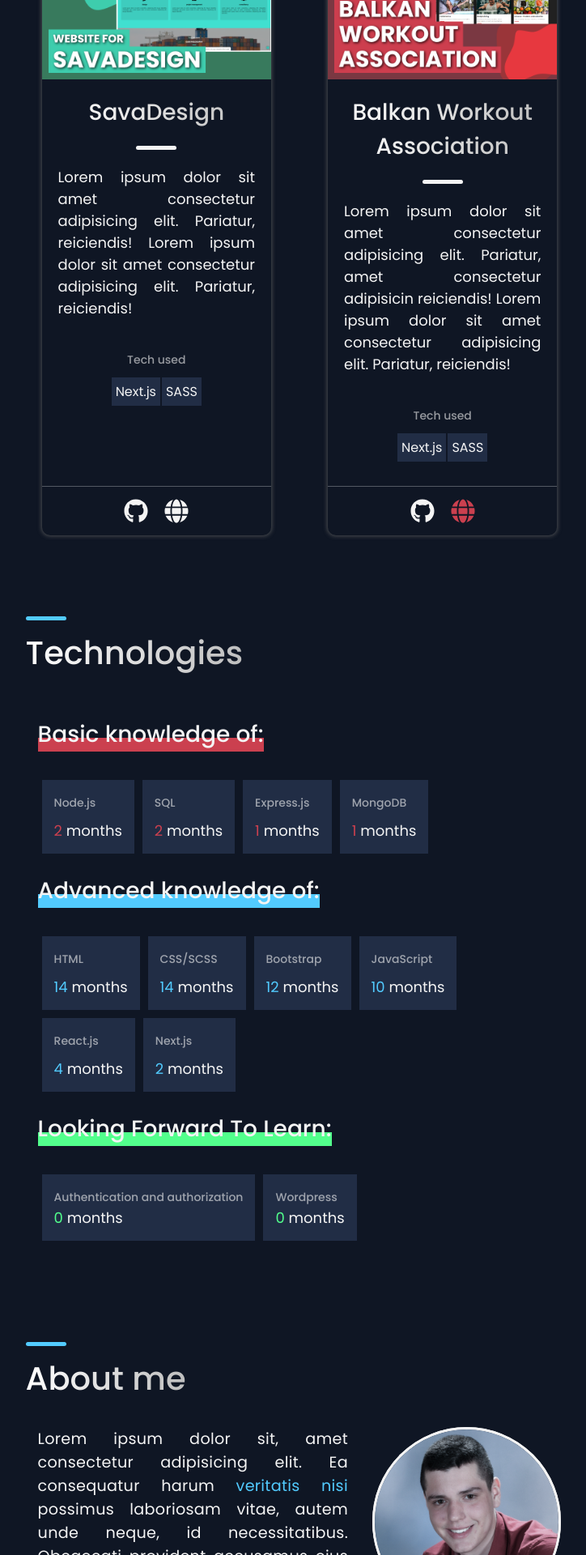
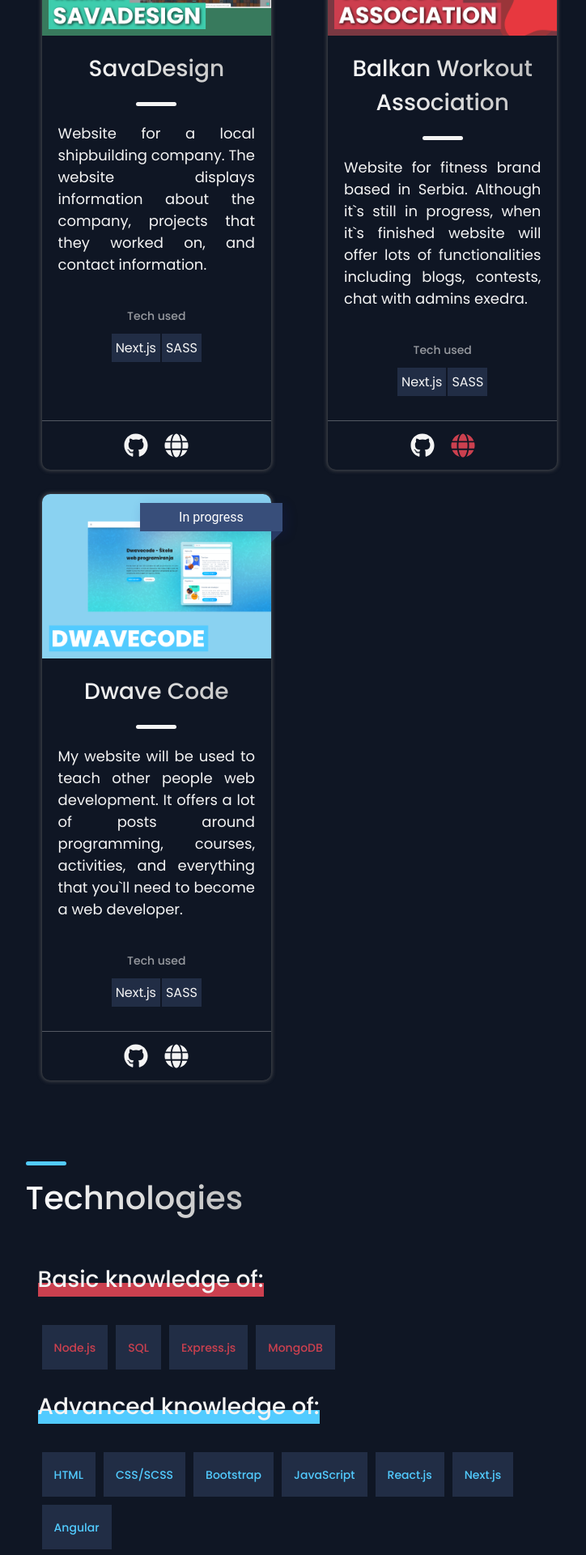
Before and after one commit to DusanDjordjic/My-Portfoilo, a Next.js app in the folder my-portfolio/: page / in a window 1280 px wide. Shown: the part 880-2800 px from the top of the page at 81% size, without its empty margins (270-994 px from the left). Built offline with nearby package versions, Linux system fonts and the light colour scheme.

Commit message:
Data update

```diff
--- a/my-portfolio/components/About/AboutContainer.js
+++ b/my-portfolio/components/About/AboutContainer.js
@@ -10,23 +10,15 @@ const AboutContainer = () => {
     <div className={classes.aboutContainer}>
       <article className={classes.textArticle}>
         <p className={classes.firstText}>
-          Lorem ipsum dolor sit, amet consectetur adipisicing elit. Ea
-          consequatur harum <span> veritatis nisi</span> possimus laboriosam
-          vitae, autem unde neque, id necessitatibus. Obcaecati provident
-          accusamus eius eaque omnis quae vel exercitationem pariatur.{" "}
-          <span>Nam doloremque</span> necessitatibus tenetur, earum rerum
-          pariatur dolorum accusantium?
-        </p>
-        <p className={classes.quote}>
-          Lorem ipsum dolor sit, amet consectetur adipisicing elit. Ea
-          consequatur harum veritatis nisi possimus laboriosam vitae.
+          My name is Dušan Đorđić, I am from Serbia, Sremska Mitrovica to be
+          exact. My passion is <span>programming, especially for the web.</span>{" "}
+          Looking forward to making some amazing web applications for a wide
+          range of clients. If you haven`t seen my projects, go take a look.
         </p>
         <p>
-          Lorem ipsum dolor sit, amet consectetur adipisicing elit. Ea
-          consequatur harum veritatis nisi possimus laboriosam vitae, autem unde
-          neque, id necessitatibus. Obcaecati provident accusamus eius eaque
-          omnis quae vel exercitationem pariatur. Nam doloremque necessitatibus
-          tenetur, earum rerum pariatur dolorum accusantium?
+          My dream is to meet people with the same passion as mine, to work with
+          them, and to make the world a better place. If you are like me, please
+          contact me and let us make some apps that will help other people.
         </p>
       </article>
       <article className={classes.sidebar}>
@@ -34,21 +26,15 @@ const AboutContainer = () => {
         <p>dukidjordjic@gmail.com</p>
         <ul>
           <li>
-            <Link href="/">
+            <Link href="https://www.linkedin.com/in/du%C5%A1an-%C4%91or%C4%91i%C4%87-689110205/">
               <a>
                 <FiLinkedin />
               </a>
             </Link>
           </li>
+
           <li>
-            <Link href="/">
-              <a>
-                <FiTwitter />
-              </a>
-            </Link>
-          </li>
-          <li>
-            <Link href="/">
+            <Link href="https://www.instagram.com/dusan_spl/">
               <a>
                 <SiInstagram />
               </a>
--- a/my-portfolio/components/About/AboutContainer.module.scss
+++ b/my-portfolio/components/About/AboutContainer.module.scss
@@ -48,15 +48,10 @@
     }
   }
   .textArticle {
-    p {
-      font-size: 0.95rem;
-    }
-
     span {
       color: $--clr-light-blue;
     }
     .firstText {
-      font-size: 1.2rem;
       letter-spacing: 0.3px;
     }
     .quote {
--- a/my-portfolio/components/Layout/Navigation/Navigation.js
+++ b/my-portfolio/components/Layout/Navigation/Navigation.js
@@ -19,12 +19,6 @@ const Navigation = () => {
         </li>
         <li>
           <Link href="/#about">About</Link>
-        </li>
-        <li>
-          <Link href="/mybrand">My Brand</Link>
-        </li>
-        <li>
-          <Link href="/mybrand/quotes">Quotes</Link>
         </li>
       </ul>
       <ul>
--- a/my-portfolio/components/Techs/TechSec.js
+++ b/my-portfolio/components/Techs/TechSec.js
@@ -1,5 +1,5 @@
 import classes from "./TechSec.module.scss";
-import { dateFromNow } from "../../middleware/dateFromNow";
+
 const TechSec = ({ techs, type }) => {
   return (
     <article>
@@ -34,12 +34,6 @@ const TechSec = ({ techs, type }) => {
               }`}
             >
               <h4>{item.name}</h4>
-              <p>
-                <span>
-                  {dateFromNow(item.time) ? dateFromNow(item.time) : 0}
-                </span>{" "}
-                months
-              </p>
             </div>
           );
         })}
--- a/my-portfolio/components/Techs/TechSec.module.scss
+++ b/my-portfolio/components/Techs/TechSec.module.scss
@@ -11,7 +11,7 @@
     padding: 15px;
     background-color: $--clr-hover-blue;
     h4 {
-      margin-bottom: 10px;
+      margin-bottom: 0px;
     }
     p {
       margin: 0;
@@ -33,7 +33,7 @@
   }
 
   .techItemAdvanced {
-    span {
+    h4 {
       color: $--clr-light-blue;
     }
   }
@@ -49,7 +49,7 @@
   }
 
   .techItemBasic {
-    span {
+    h4 {
       color: $--clr-red;
     }
   }
@@ -66,7 +66,7 @@
   }
 
   .techItemLookingF {
-    span {
+    h4 {
       color: $--clr-green;
     }
     h4 {
--- a/my-portfolio/data/projects.js
+++ b/my-portfolio/data/projects.js
@@ -3,10 +3,10 @@ export const projects = [
     _id: "1",
     title: "SavaDesign",
     description:
-      "Lorem ipsum dolor sit amet consectetur adipisicing elit. Pariatur, reiciendis! Lorem ipsum dolor sit amet consectetur adipisicing elit. Pariatur, reiciendis!",
+      "Website for a local shipbuilding company. The website displays information about the company, projects that they worked on, and contact information.",
     imageSrc: "/prImg1.png",
     github: "https://github.com/DusanDjordjic/My-Portfoilo",
-    website: "https://savadesing.vercel.app/",
+    website: "https://savadesing.net",
     tech: ["Next.js", "SASS"],
     ribbon: "ribbonFinished",
   },
@@ -14,11 +14,22 @@ export const projects = [
     _id: "2",
     title: "Balkan Workout Association",
     description:
-      "Lorem ipsum dolor sit amet consectetur adipisicing elit. Pariatur, amet consectetur adipisicin reiciendis! Lorem ipsum dolor sit amet consectetur adipisicing elit. Pariatur, reiciendis!",
+      "Website for fitness brand based in Serbia. Although it`s still in progress, when it`s finished website will offer lots of functionalities including blogs, contests, chat with admins exedra.",
     imageSrc: "/prImg2.png",
     github: "https://github.com/DusanDjordjic/balkan-workout-association",
     website: "",
     tech: ["Next.js", "SASS"],
     ribbon: "ribbonInprogress",
   },
+  {
+    _id: "3",
+    title: "Dwave Code",
+    description:
+      "My website will be used to teach other people web development. It offers a lot of posts around programming, courses, activities, and everything that you`ll need to become a web developer.",
+    imageSrc: "/prImg3.png",
+    github: "https://github.com/DusanDjordjic/DwaveCode",
+    website: "https://dwavecode.vercel.app/",
+    tech: ["Next.js", "SASS"],
+    ribbon: "ribbonInprogress",
+  },
 ];
--- a/my-portfolio/data/tech.js
+++ b/my-portfolio/data/tech.js
@@ -1,53 +1,57 @@
 export const tech = [
   {
     name: "HTML",
-    time: Date.UTC(2020, 4, 1),
+
     level: 2,
   },
   {
     name: "CSS/SCSS",
-    time: Date.UTC(2020, 4, 1),
+
     level: 2,
   },
   {
     name: "Bootstrap",
-    time: Date.UTC(2020, 6, 1),
+
     level: 2,
   },
   {
     name: "JavaScript",
-    time: Date.UTC(2020, 8, 1),
+
     level: 2,
   },
   {
     name: "React.js",
-    time: Date.UTC(2021, 1, 1),
+
     level: 2,
   },
   {
     name: "Next.js",
-    time: Date.UTC(2021, 3, 1),
+
     level: 2,
   },
+  {
+    name: "Angular",
 
+    level: 2,
+  },
   {
     name: "Node.js",
-    time: Date.UTC(2021, 3, 1),
+
     level: 1,
   },
   {
     name: "SQL",
-    time: Date.UTC(2021, 3, 1),
+
     level: 1,
   },
   {
     name: "Express.js",
-    time: Date.UTC(2021, 4, 1),
+
     level: 1,
   },
   {
     name: "MongoDB",
-    time: Date.UTC(2021, 4, 1),
+
     level: 1,
   },
   {
--- a/my-portfolio/pages/index.js
+++ b/my-portfolio/pages/index.js
@@ -16,7 +16,7 @@ export default function Home(props) {
   return (
     <div>
       <Head>
-        <title>Dwave | Dusan Djordjic</title>
+        <title>Dusan Djordjic</title>
         <meta name="description" content="Generated by create next app" />
         <link rel="icon" href="/favicon.ico" />
       </Head>
@@ -27,11 +27,10 @@ export default function Home(props) {
               Welcome To <br /> My Personal Portoflio
             </h1>
             <p className={classes.darkerText}>
-              Lorem ipsum dolor sit amet consectetur adipisicing elit.
-              Consequuntur quod harum molestias ipsam deserunt officiis optio
-              iusto voluptas? Suscipit, provident?
+              Hey there, I hope we can get to know each other and work together
+              on some cool web apps
             </p>
-            <LinkButton text={"Learn more"} link="https://www.google.com/" />
+            <LinkButton text={"Learn more"} link="/#about" />
           </div>
           <div className={classes.introSecImg}>
             <BallonSVG />
@@ -72,16 +71,6 @@ export default function Home(props) {
           </div>
           <AboutContainer />
         </section>
-        <section
-          className={`${classes.aboutSec} ${classes.section}`}
-          id="mybrand"
-        >
-          <div className={classes.secTitle}>
-            <Bar />
-            <h2>My Brand</h2>
-          </div>
-          <BrandContainer />
-        </section>
       </main>
     </div>
   );
```
Also changed, not shown: my-portfolio/public/prImg3.png (added).
